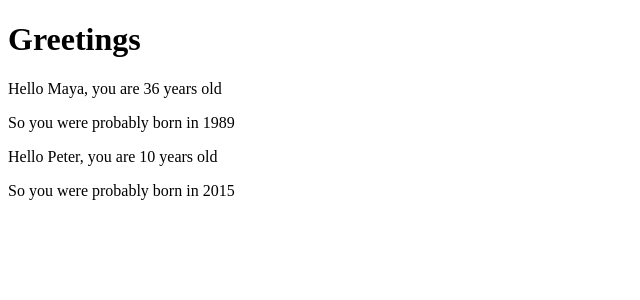
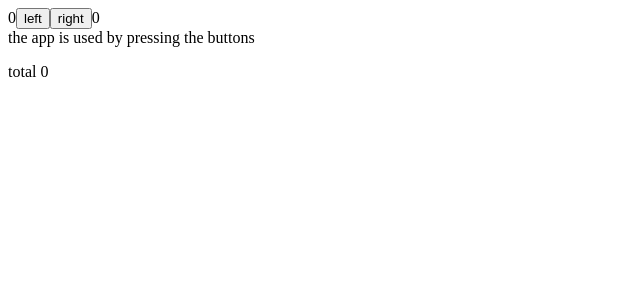
Before and after one commit to Deska1212/full-stack, a React (Vite) app in the folder introdemo/: page / in a window 1280 px wide. Shown: the top 300 px of the page, without its empty margins (0-640 px from the left). Built offline with nearby package versions, Linux system fonts and the light colour scheme.

Commit message:
Up to Conditional Rendering part in part 1

```diff
--- a/introdemo/src/App.jsx
+++ b/introdemo/src/App.jsx
@@ -1,35 +1,56 @@
-const Hello = ({name, age}) => {
-  const bornYear = () =>
-  {
-    const yearNow = new Date().getFullYear()
-    return yearNow - age
+
+
+import { useState } from 'react'
+
+const App = () => {
+  const [clicks, setClicks] = useState({
+    left: 0, right: 0
+  })
+  const [allClicks, setAll] = useState([])
+  const [total, setTotal] = useState(0)
+
+  const handleLeftClick = () => {
+    setAll(allClicks.concat('L'))
+    const updatedLeft = clicks.left + 1
+    setClicks({...clicks, left: updatedLeft})
+    setTotal(updatedLeft + clicks.right);
   }
 
-
+  const handleRightClick = () => {
+    setAll(allClicks.concat('R'))
+    const updatedRight = clicks.right + 1
+    setClicks({...clicks, right: updatedRight})
+    setTotal(clicks.left + updatedRight);
+  }
 
   return (
     <div>
-      <p>
-        Hello {name}, you are {age} years old
-      </p>
-      <p>
-        So you were probably born in {bornYear()}
-      </p>
+      {clicks.left}
+      <button onClick={handleLeftClick}>left</button>
+      <button onClick={handleRightClick}>right</button>
+      {clicks.right}
+      <History allClicks={allClicks}/>
+      <p>total {total}</p>
     </div>
   )
 }
 
-const App = () => {
-  const name = 'Peter'
-  const age = 10
+const History = (props) => {
+  if (props.allClicks.length === 0)
+  {
+    return (<div>the app is used by pressing the buttons</div>)
+  }
 
-  return (
+  return(
     <div>
-      <h1>Greetings</h1>
-      <Hello name="Maya" age={26 + 10} />
-      <Hello name={name} age={age} />
+      button press history: {props.allClicks.join(' ')}
     </div>
-  )
+    )
 }
 
+const Display = ({counter}) => <div>{counter}</div>
+
+const Button = ({onClick, text}) => <button onClick={onClick}>{text}</button>
+
+
 export default App
```
